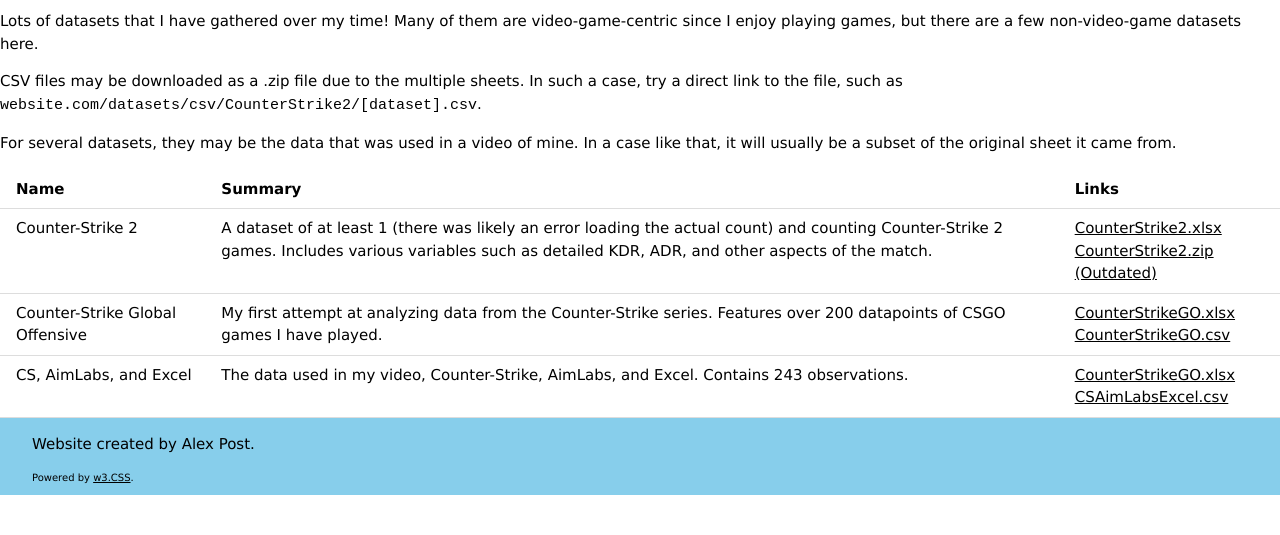
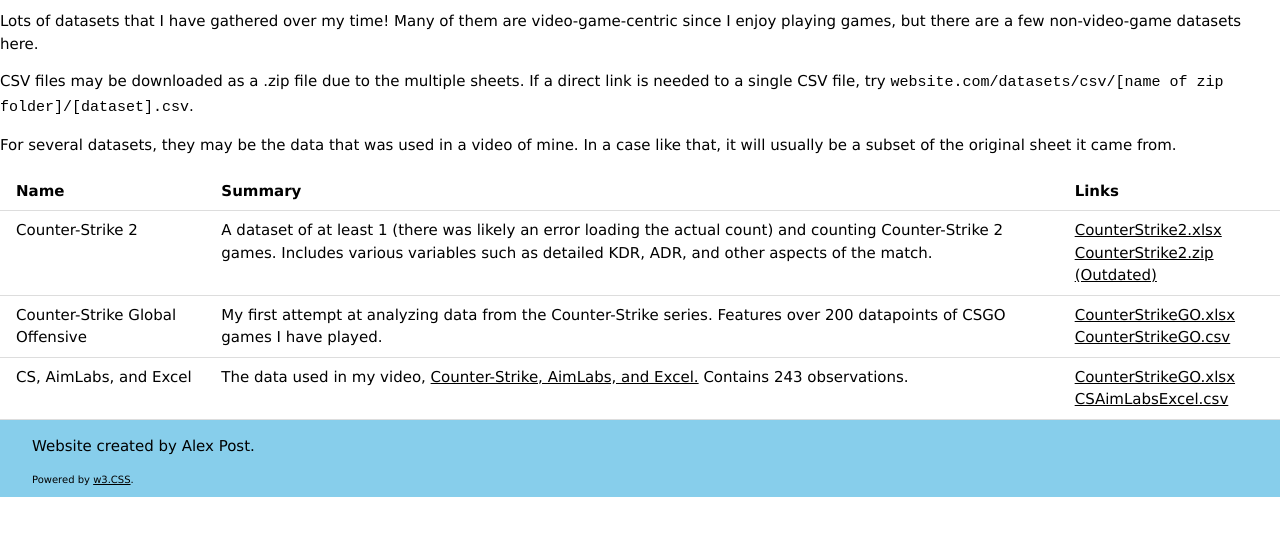
Before and after one commit to HardWare68/HardWareWebsite, a website: page pages/datasets.html in a window 1280 px wide. Shown: the part 121-656 px from the top of the page. Drawn offline with Linux system fonts and the light colour scheme; no server answers.

Commit message:
Added URL to CSALEX video

```diff
--- a/pages/datasets.html
+++ b/pages/datasets.html
@@ -18,7 +18,7 @@
     <h1>Datasets</h1>
     <p>Lots of datasets that I have gathered over my time! Many of them are video-game-centric since I enjoy playing games, but there are a few non-video-game datasets here.</p>
 
-    <p>CSV files may be downloaded as a .zip file due to the multiple sheets. In such a case, try a direct link to the file, such as <code>website.com/datasets/csv/CounterStrike2/[dataset].csv</code>.</p>
+    <p>CSV files may be downloaded as a .zip file due to the multiple sheets. If a direct link is needed to a single CSV file, try <code>website.com/datasets/csv/[name of zip folder]/[dataset].csv</code>.</p>
 
     <p>For several datasets, they may be the data that was used in a video of mine. In a case like that, it will usually be a subset of the original sheet it came from.</p>
     <table class="w3-table w3-bordered">
@@ -43,7 +43,7 @@
 
         <tr class="w3-row">
             <td class="w3-col m2">CS, AimLabs, and Excel</td>
-            <td class="w3-col m8">The data used in my video, Counter-Strike, AimLabs, and Excel. Contains 243 observations.</td>
+            <td class="w3-col m8">The data used in my video, <a href="https://www.youtube.com/watch?v=OxmPgWdteZ0" target="_blank">Counter-Strike, AimLabs, and Excel.</a> Contains 243 observations.</td>
             <td class="w3-col m2"><a href="../datasets/xlsx/CSAimLabsExcel.xlsx">CounterStrikeGO.xlsx</a> <a href="../datasets/csv/CSAimLabsExcel.csv">CSAimLabsExcel.csv</a></td>
         </tr>
     </table>
```
